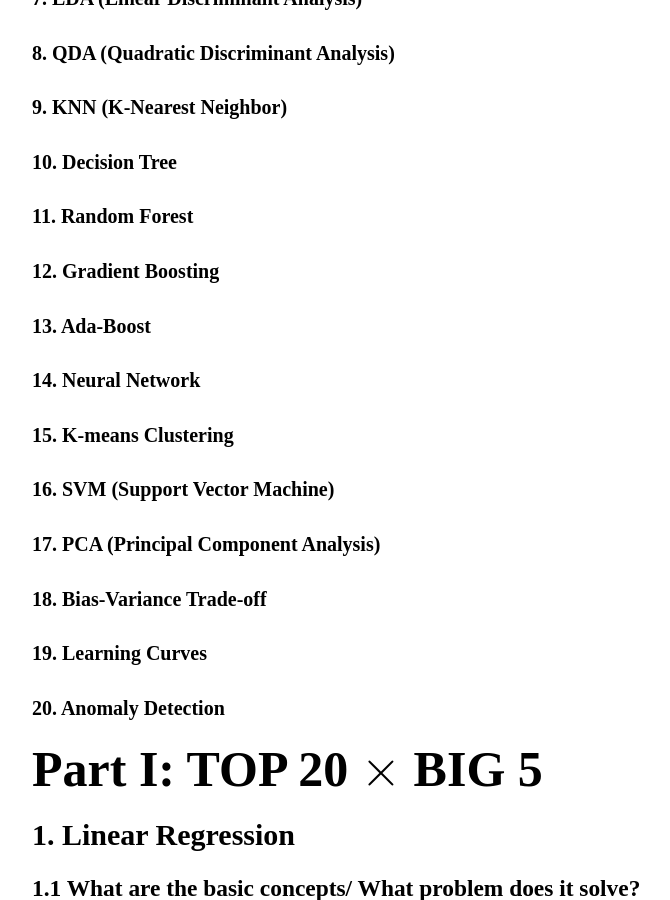
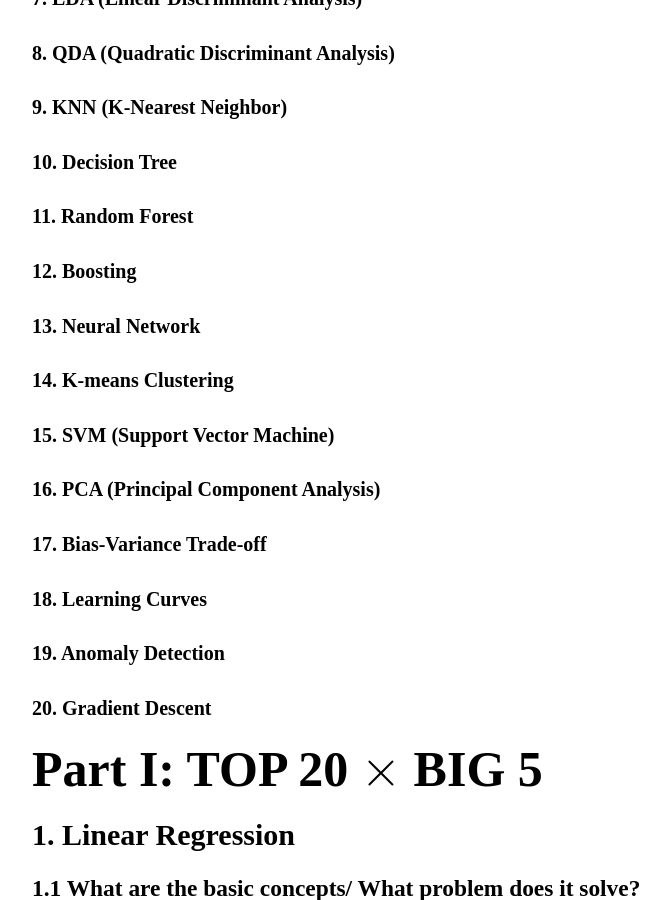
Before and after one commit to zf2169/zf2169.github.io, a Jekyll site: the page built from _posts/2019-02-04-Machine-Learning-Algorithms-Summary-I.md, in a window 1280 px wide and 900 px high, scrolled down 1755 px. Shown: the whole window, without its empty margins (160-830 px from the left). Built offline with Jekyll 4.4.1, drawn with Linux system fonts in a browser that asks for light colours; formulas are drawn with MathJax 3.

Commit message:
Update 2019-02-04-Machine-Learning-Algorithms-Summary-I.md

```diff
--- a/_posts/2019-02-04-Machine-Learning-Algorithms-Summary-I.md
+++ b/_posts/2019-02-04-Machine-Learning-Algorithms-Summary-I.md
@@ -38,15 +38,15 @@ Therefore, based on the definition above, I summarize five questions that we sho
 #### 9. KNN (K-Nearest Neighbor)
 #### 10. Decision Tree
 #### 11. Random Forest
-#### 12. Gradient Boosting
-#### 13. Ada-Boost
-#### 14. Neural Network
-#### 15. K-means Clustering
-#### 16. SVM (Support Vector Machine)
-#### 17. PCA (Principal Component Analysis)
-#### 18. Bias-Variance Trade-off
-#### 19. Learning Curves
-#### 20. Anomaly Detection
+#### 12. Boosting
+#### 13. Neural Network
+#### 14. K-means Clustering
+#### 15. SVM (Support Vector Machine)
+#### 16. PCA (Principal Component Analysis)
+#### 17. Bias-Variance Trade-off
+#### 18. Learning Curves
+#### 19. Anomaly Detection
+#### 20. Gradient Descent
 
 
 # Part I: TOP 20 $$\times$$ BIG 5
```
